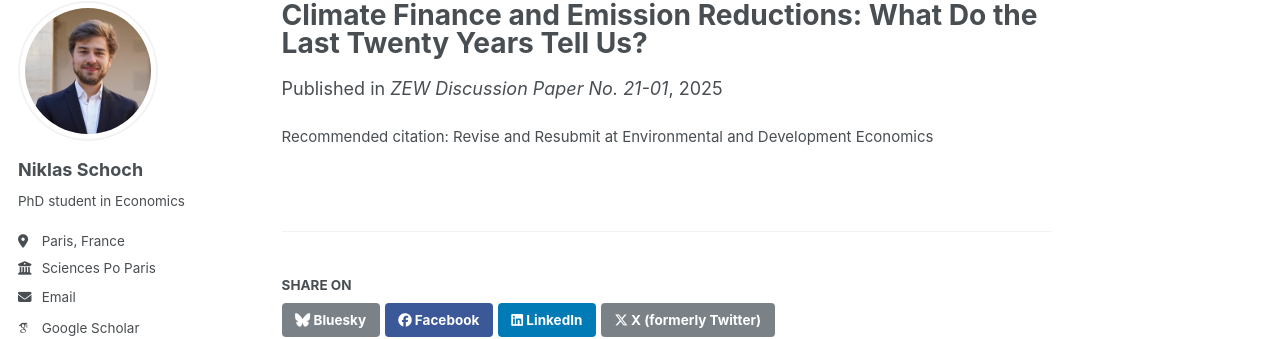
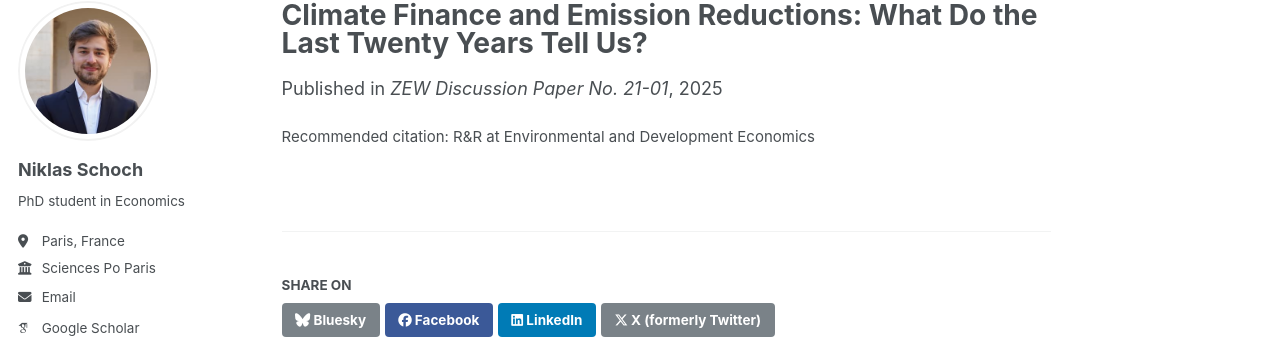
Before and after one commit to niklasschoch/niklasschoch.github.io, a Jekyll site: the page built from _publications/climate-finance.md, in a window 1280 px wide and 937 px high. Shown: the part 105-444 px from the top of the window. Built offline with Jekyll 4.4.1, drawn with Linux system fonts in a browser that asks for light colours; some web fonts are replaced.

Commit message:
Update climate-finance.md
Signed-off-by: Niklas Schoch <74817881+niklasschoch@users.noreply.github.com>

```diff
--- a/_publications/climate-finance.md
+++ b/_publications/climate-finance.md
@@ -3,7 +3,7 @@ title: "Climate Finance and Emission Reductions: What Do the Last Twenty Years T
 collection: publications
 category: Working Paper
 venue: ZEW Discussion Paper No. 21-01
-citation: "Revise and Resubmit at Environmental and Development Economics"
+citation: "R&R at Environmental and Development Economics"
 authors: "with Claire Gavard"
 links:
   - label: "Working Paper"
```
